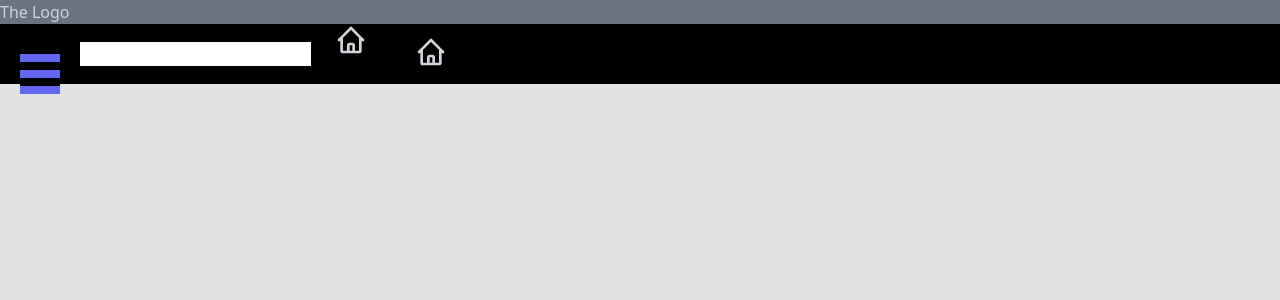
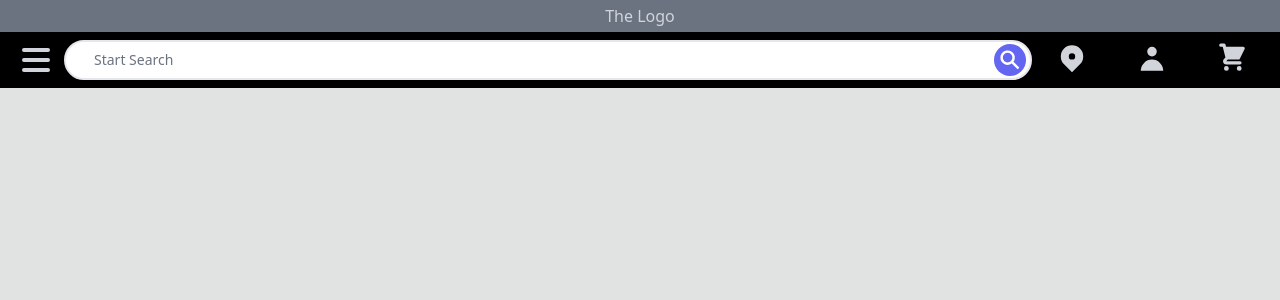
Before and after one commit to TheOverLordEA/ecommerce-website-next, a Next.js app: page / in a window 1280 px wide. Shown: the top 300 px of the page. Built offline with nearby package versions, Linux system fonts and the light colour scheme.

Commit message:
the header created

```diff
--- a/components/Header.js
+++ b/components/Header.js
@@ -1,9 +1,8 @@
 import {
-  BadgeCheckIcon,
-  HomeIcon,
-  SearchIcon,
   UserIcon,
-} from "@heroicons/react/outline";
+  ShoppingCartIcon,
+  LocationMarkerIcon,
+} from "@heroicons/react/solid";
 
 import Image from "next/image";
 import EBrand from "../public/assets/images/GreenCartIcon.svg";
@@ -13,15 +12,14 @@ import Search from "./Search";
 
 const Header = () => {
   return (
-    <header className="flex items-center bg-black w-auto">
-      <div className="w-20 flex p-5">
-        <NavMenu />
-      </div>
+    <header className="flex items-center bg-black w-auto p-2">
+      <NavMenu />
 
       <Search className="flex flex: 1 1 0% items-center rounded" />
-      <div className="flex items-center">
-        <HeaderItem title="HOME" Icon={HomeIcon} />
-        <HeaderItem title="" Icon={HomeIcon} />
+      <div className="flex items-center ">
+        <HeaderItem title="Where" Icon={LocationMarkerIcon} />
+        <HeaderItem title="HOME" Icon={UserIcon} />
+        <HeaderItem title="USER" Icon={ShoppingCartIcon} />
       </div>
     </header>
   );
--- a/components/HeaderItem.js
+++ b/components/HeaderItem.js
@@ -2,7 +2,7 @@ const HeaderItem = ({ Icon, title }) => {
   return (
     <div className="flex flex-col items-center cursor-pointer group w-12 sm:w-20 hover:text-white">
       <Icon className="h-8 mb-1 group-hover:animate-bounce" />
-      <p className="opacity-0 group-hover:opacity-100 tracking-widest">
+      <p className="opacity-0 group-hover:opacity-100 tracking-widest top-8 hidden">
         {title}
       </p>
     </div>
--- a/components/Logo.js
+++ b/components/Logo.js
@@ -1,8 +1,8 @@
 const Logo = () => {
   return (
-    <div className="flex bg-gray-500 max-w-6x1 h-3em">
-      <div className="flex items-center">
-        <h1 className="flex items-center">The Logo</h1>
+    <div className="flex bg-gray-500 justify-center h-8 p-1">
+      <div className="flex justify-center">
+        <h1 className="">The Logo</h1>
       </div>
     </div>
   );
--- a/components/NavMenu.js
+++ b/components/NavMenu.js
@@ -1,46 +1,20 @@
-import { slide as Menu } from "react-burger-menu";
-import Link from "next/link";
 import React from "react";
+import { MenuIcon } from "@heroicons/react/solid";
 
 class NavMenu extends React.Component {
-  constructor(props) {
-    super(props);
-    this.state = {
-      menuOpen: false,
-    };
-  }
+  state = {
+    menuOpen: false,
+  };
   handleStateChange(state) {
     this.setState({ menuOpen: state.isOpen });
   }
-  closeMenu() {
-    this.setState({ menuOpen: false });
-  }
   render() {
     return (
-      <div>
-        <Menu
-          left
-          noOverlay
-          isOpen={this.state.menuOpen}
-          onStateChange={(state) => this.handleStateChange(state)}
-          burgerButtonClassName="w-10 h-10 bg-black fixed"
-          menuClassName="bg-black"
-          burgerBarClassName="bg-indigo-500"
-        >
-          <button ReactBurgerMenuBtn="width-1">
-            <Link href="/" alt="">
-              <a onClick={() => this.closeMenu()}>Build</a>
-            </Link>
-            <Link href="/">
-              <a onClick={() => this.closeMenu()}>Build</a>
-            </Link>
-            <Link href="/">
-              <a onClick={() => this.closeMenu()}>Build</a>
-            </Link>
-          </button>
-        </Menu>
+      <div className="flex h-8 items-center p-2">
+        <MenuIcon className="curosor-pointer h-10" onClick="/" />
       </div>
     );
   }
 }
+
 export default NavMenu;
--- a/components/Search.js
+++ b/components/Search.js
@@ -1,7 +1,17 @@
+import { SearchIcon } from "@heroicons/react/solid";
+import Link from "next/link";
+
 const Search = (props) => {
   return (
-    <div className="flex items-center">
-      <input type="text" value={props.value} />
+    <div className="flex items-center flex-1 p-0 border-1 md:border-2 rounded-full bg-white pr-1 md:shadow-sm">
+      <input
+        type="text"
+        value={props.value}
+        placeHolder="Start Search"
+        className="rounded-full flex-1 p-2 outline-none text-gray-800 pl-5 md:mx-2 flex-grow text-sm placeholder-gray-500"
+      />
+
+      <SearchIcon className="h-8 bg-indigo-500 rounded-full text-white p-1 hidden md:inline-flex cursor-pointer" />
     </div>
   );
 };
--- a/pages/index.js
+++ b/pages/index.js
@@ -5,13 +5,14 @@ import Logo from "../components/Logo";
 export default function Home() {
   return (
     <div>
-      <Logo />
       <Head>
         <title>Create Next App</title>
         <meta name="description" content="Generated by create next app" />
         <link rel="icon" href="/favicon.ico" />
       </Head>
 
+      <Logo />
+
       <Header />
     </div>
   );
```
